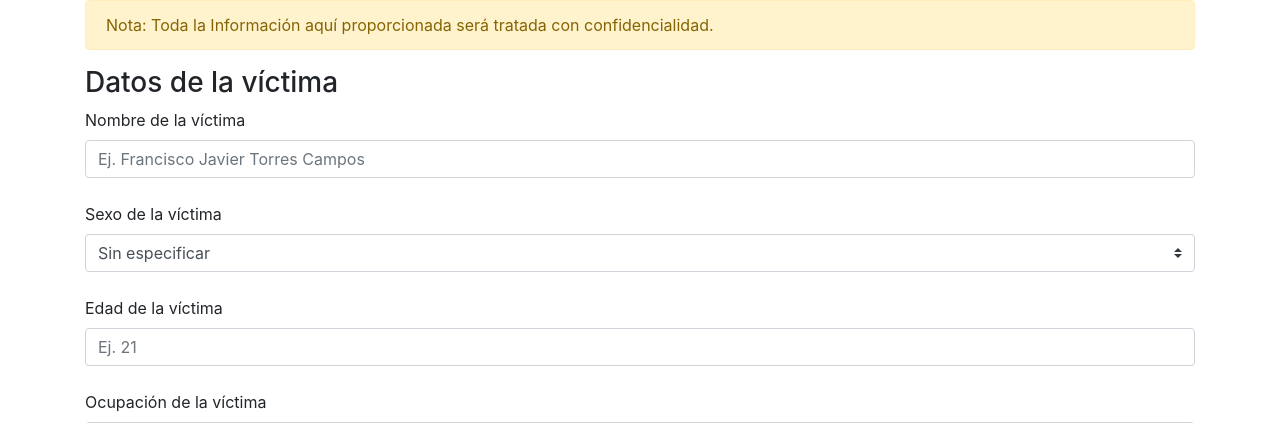
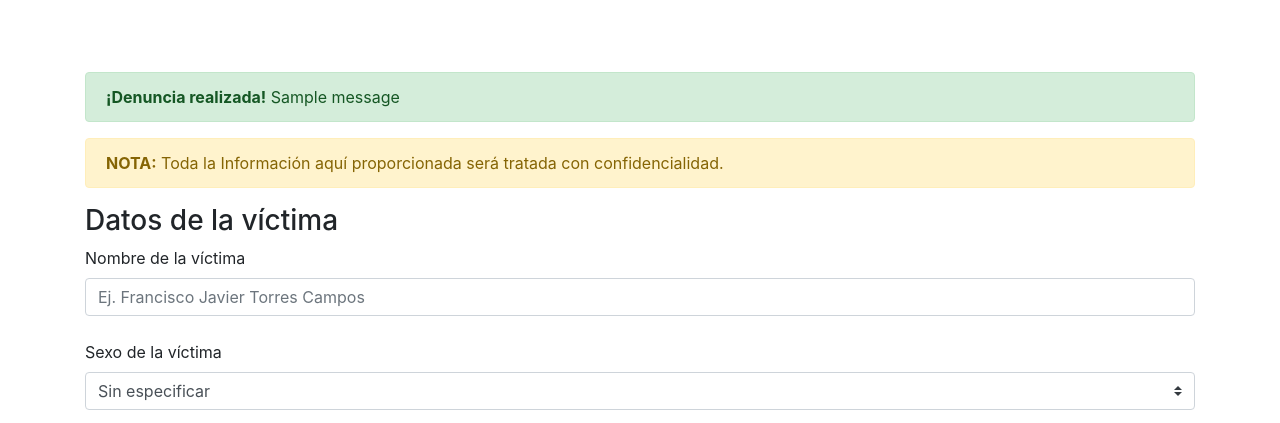
Before and after one commit to MkAngelo/hackathon, a Django app: page /denuncia/ in a window 1280 px wide. Shown: the part 56-479 px from the top of the page. Run offline with Django 4.2, Linux system fonts and the light colour scheme; tables that the repository leaves empty hold one stand-in row (values such as "Sample post"); one stand-in notice (Sample message) is shown; some libraries are stand-ins or nearby versions.

Commit message:
Tramite completo

```diff
--- a/templates/users/denuncia.html
+++ b/templates/users/denuncia.html
@@ -9,10 +9,17 @@
 
 <!-- formulario -->
 <section id="content">
+    <br><br><br>
     <div class="container clearfix">
 
+        {% for msg in messages %}
+          <div class="alert alert-success" role="alert">
+            <strong>¡Denuncia realizada!</strong> {{msg}}
+          </div>
+        {% endfor %}
+
         <div class="alert alert-warning alert-dismissible fade show" role="alert">
-            Nota: Toda la Información aquí proporcionada será tratada con confidencialidad.
+            <strong>NOTA:</strong> Toda la Información aquí proporcionada será tratada con confidencialidad.
         </div>
 
         {% if error %}
@@ -106,6 +113,7 @@
                     <!-- terminar -->
                     <button type="submit" class="btn btn-success btn-lg btn-block">Denunciar</button>
 
+                    <br><br><br>
                 </form>
 
             </div>
--- a/users/views.py
+++ b/users/views.py
@@ -1,5 +1,5 @@
 from django.shortcuts import redirect, render
-from users.forms import ReportForm
+from django.contrib import messages
 from users.models import Report
 
 # Create your views here.
@@ -40,6 +40,7 @@ def denuncia(request):
 
         report.save()
 
-        return redirect('users:home')
+        messages.success(request, "Recuerda que los trámites de gobierno puden ser tardados, así que no te desesperes, todo saldrá bien.")
+        return redirect('users:denuncia')
 
     return render(request, 'users/denuncia.html')
```
